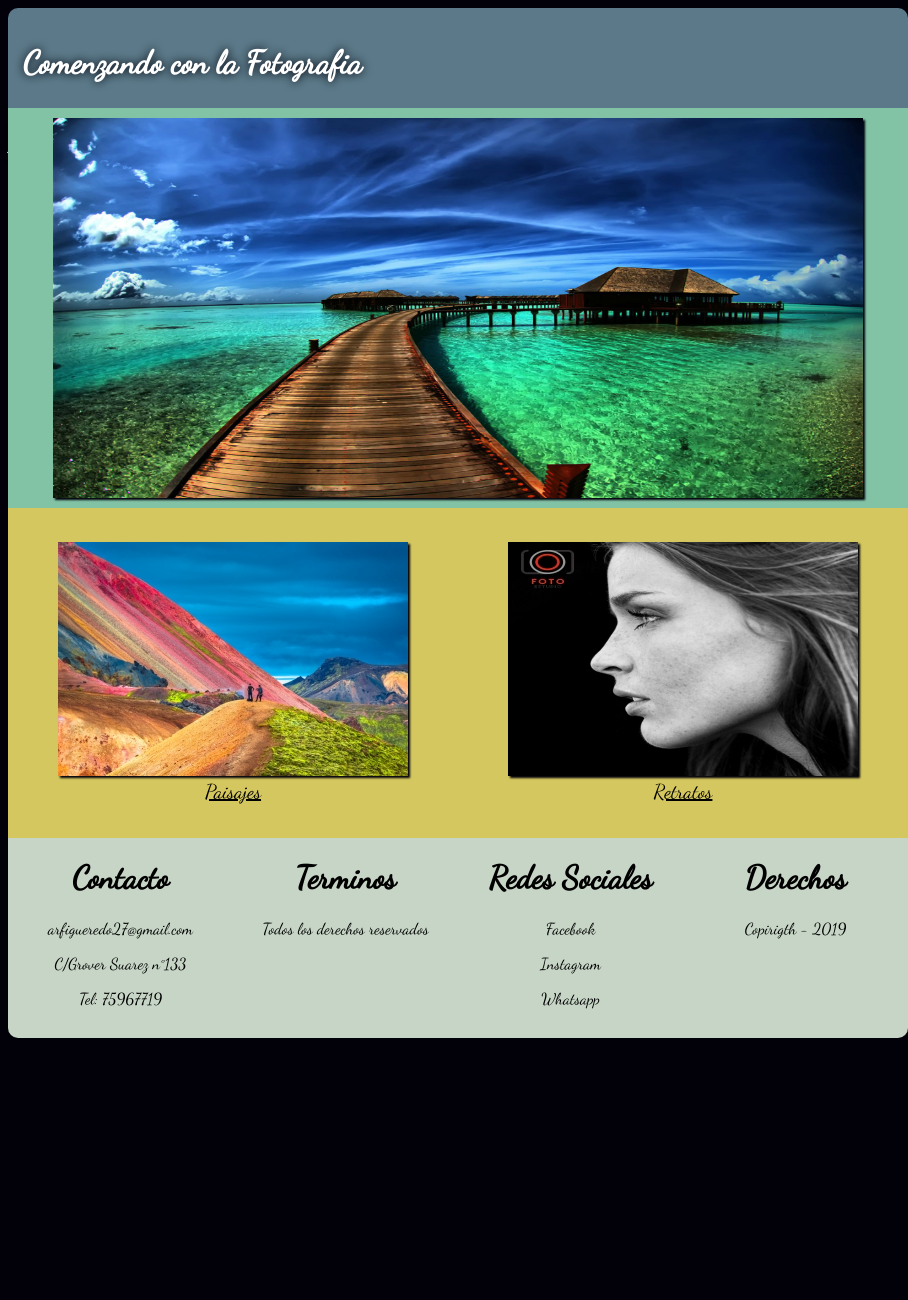
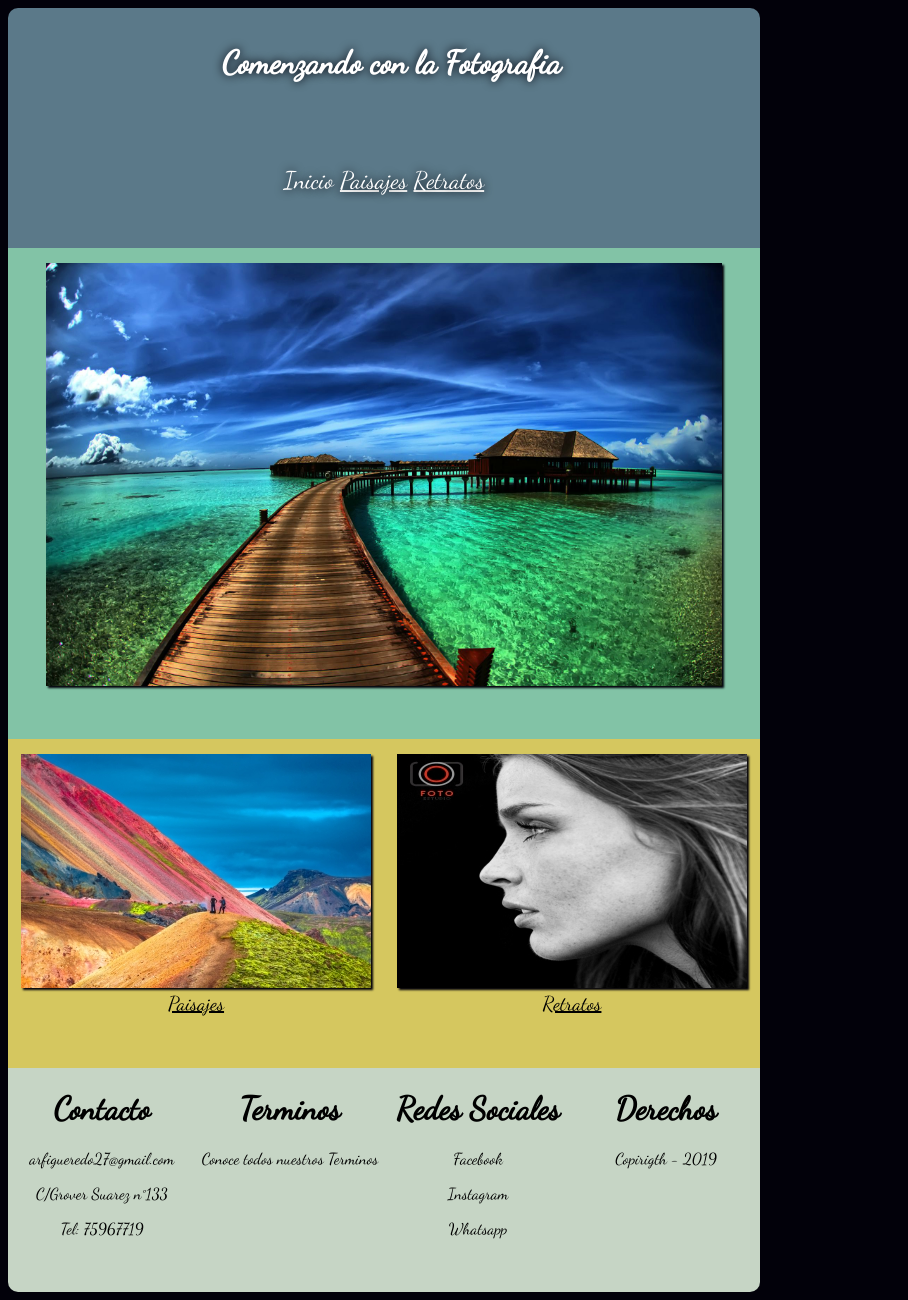
Before and after one commit to rilanfigueredo/CSS-Y-DISE-O-WEB, a plain HTML site: page index.html in a window 768 px wide. Shown: the whole page, 908 px wide, since content can reach past the window. Before the commit the page ends 1046 px from the top, so only its background shows below. Drawn offline with Linux system fonts and the light colour scheme.

Commit message:
Diseño Final

```diff
--- a/CSS/estilos.css
+++ b/CSS/estilos.css
@@ -7,7 +7,6 @@ body
 #contenido {
   width: 900px;
   margin: 0 auto;
-  min-height: 200px;
   display: -webkit-flex;
 	display: flex;
 	flex-direction: column;
@@ -15,52 +14,84 @@ body
 }
 header {
   width: 100%;
-  height: 70px;
   background-color: #5b7989;
   border-radius: 10px 10px 0 0;
   text-shadow: 0 0 10px #02010a;
-  padding: 15px 0;
+  padding: 15px 0 ;
   display: flex;
   flex-direction: row;
 }
 
-@media (max-width: 900px) and (min-width:480px) {
+@media (max-width: 900px) {
+  #contenido{
+    width: 100%;
+  }
   header{
     display: flex;
     flex-direction: column;
   }
-  div[id*="hcolumn"]{
+  div[class*="hcolum"]{
     padding-left: 0;
     padding-bottom: 5%;
+    width: 100%;
+    text-align: center;
+    }
+   }
+@media (max-width: 900px) {
+  #contenido{
+    width: 100%;
   }
- }
-#hcolum1 {
+     #img-secun {
+       display: flex;
+       flex-direction: column;
+     }
+     div[class*="imgs"]{
+       padding-left: 0;
+       padding-bottom: 5%;
+       width: 100%;
+       }
+    }
+@media (max-width: 900px) {
+  #contenido{
+    width: 100%;
+  }
+     footer {
+       display: flex;
+       flex-direction: column;
+           }
+     div[class*="fcolum"]{
+       padding-left: 0;
+       padding-bottom: 5%;
+       width: 100%;
+     }
+  }
+.hcolum1 {
      width: 100%;
      text-indent:  15px;
    }
 
-#hcolum2 {
+.hcolum2 {
   padding-top: 25px;
   width: 30%;
   font-size: 18pt;
 }
-#hcolum2 a {
+.hcolum2 a {
   color: white;
 }
-#hcolum2 .actual {
+.hcolum2 .actual {
   text-decoration: none;
 }
-#img-central {
+.img-central {
   background-color: #82c3a6;
   width: 100%;
-  height: 400px;
-  display:flex;
-  justify-content:center;
+  display: flex;
+  justify-content: space-around;
+  align-items: center;
 }
-#img-central img {
+.img-central img {
   width: 90%;
-  height: 95%;
-  margin: auto;
+  margin-top: 15px;
+  margin-bottom: 15px;
   -webkit-box-shadow: 2px 2px 2px #02010a;
 }
 
@@ -68,16 +99,15 @@ header {
   border: 1px;
   padding: 15px 0;
   width: 100%;
-  height: 300px;
   background-color:  #d5c75f;
   display: flex;
-  justify-content: space-around;
-  align-items: center;
+  flex-direction: row;
 }
-#img-secun div {
+.imgs1, .imgs2 {
 text-align: center;
-  width: 50%;
+  width: 100%;
 }
+
 #img-secun a{
   color: black;
   font-size: 15pt;
@@ -100,7 +130,7 @@ text-align: center;
 }
 
 }
-#img2 .retrato{
+#imgs2 .retrato{
 animation-name: img2-animacion;
 animation-duration: 2s;
 -webkit-animation-delay: 1s;
@@ -111,7 +141,6 @@ animation-delay: 1s;
 
 #contactos {
   width: 100%;
-  min-height: 150px;
   color: black;
   background-color: #C6d5c5;
   display: flex;
@@ -119,33 +148,32 @@ animation-delay: 1s;
   border-radius: 0 0 10px 10px;
   text-align: center;
 }
-#contactos div {
-width: 25%;
-min-height: 200px;
+#contactos div{
+  width: 100%;
 }
-
 #img-secunp{
   border: 1px;
   width: 100%;
-  height: 400px;
   background-color:  #d5c75f;
   display: flex;
-  flex-direction: row;
+  flex-direction: row wrap;
+  justify-content: space-around;
+  align-items: center;
 }
 #img-secunp div {
-  width: 33%;
-  text-align: center;
-  margin:auto;
+  width: 100%;
+  align-items: center;
 
 }
 #img-secunp img {
-  width: 85%;
-  height: 35%;
   -webkit-box-shadow: 2px 2px 2px #02010a;
-
+  width: 90%;
+  margin-left: 15px;
+  margin-right: 15px;
+  margin-top: 10px;
+  margin-bottom: 10px;
 }
 .imagenp2, .imagenp4, .imagenp6{
-  margin-top: 30px;
   -webkit-filter: grayscale(100%);
   filter: grayscale(100%);
 }
@@ -157,3 +185,31 @@ min-height: 200px;
   -webkit-filter: sepia(90%);
   filter: sepia(90%);
 }
+@media (max-width: 900px) {
+  #contenido{
+    width: 100%;
+  }
+     footer {
+       display: flex;
+       flex-direction: column;
+           }
+     div {
+       padding-left: 0;
+       padding-bottom: 5%;
+       width: 100%;
+     }
+  }
+  @media (max-width: 900px) {
+    #contenido{
+      width: 100%;
+    }
+       #img-secunp {
+         display: flex;
+         flex-direction: column;
+       }
+       div[class*="imgp"]{
+         padding-left: 0;
+         padding-bottom: 0;
+         width: 100%;
+         }
+      }
--- a/index.html
+++ b/index.html
@@ -2,7 +2,7 @@
 <html>
 <head>
  <meta charset="utf-8">
- <meta name="viewport" content="width=device , user-scalable=no">
+ <meta name="viewport" content="width=device-width, initial-scale=1.0">
 <title> Empezando con la Fotografia</title>
 <link rel="stylesheet" href="CSS/estilos.css">
 <link href="https://fonts.googleapis.com/css?family=Dancing+Script&display=swap" rel="stylesheet">
@@ -11,29 +11,29 @@
   <div id="contenido">
 
   <header>
-    <div id="hcolum1">
+    <div class="hcolum1">
       <h1>
         Comenzando con la Fotografia
       </h1>
     </div>
 
-        <div id="hcolum2">
+    <div class="hcolum2">
              <a href="index.html" class="actual">Inicio</a>
             <a href="paisajes.html">Paisajes</a>
             <a href="retratos.html">Retratos</a>
-        <div/>
+    </div>
   </header>
+    <div class="img-central">
 
-  <section id="img-central">
-    <img src="imagenes/paisaje2.jpg" alt="cpaisaje" />
-  </section>
+      <img src="imagenes/paisaje2.jpg" alt="cpaisaje">
+    </div>
 
   <section id="img-secun">
-    <div class="img1">
+    <div class="imgs1">
       <img src="imagenes/paisaje1.jpg"  class="paisaje1"><br>
         <a href="paisajes.html">Paisajes</a>
     </div>
-    <div class="img2">
+    <div class="imgs2">
       <img src="imagenes/retrato.jpg" class="retrato"><br>
           <a href="retratos.html">Retratos</a>
     </div>
@@ -50,7 +50,7 @@
 </div>
 <div class="fcolum2">
   <h1>Terminos</h1>
-  <p>Todos los derechos reservados</p>
+  <p>Conoce todos nuestros Terminos</p>
 </div>
  <div class="fcolum3">
      <h1>Redes Sociales</h1>
@@ -58,14 +58,12 @@
      <p>Instagram</p>
      <p>Whatsapp</p>
  </div>
- <div class="fcolum3">
+ <div class="fcolum4">
    <h1>Derechos</h1>
    <p> Copirigth - 2019</p>
-
- </div>
  </div>
 
 </footer>
-
+</div>
 </body>
 </html>
```
Also changed, not shown: paisajes.html (+6 -6 lines), retratos.html (+3 -3 lines).
